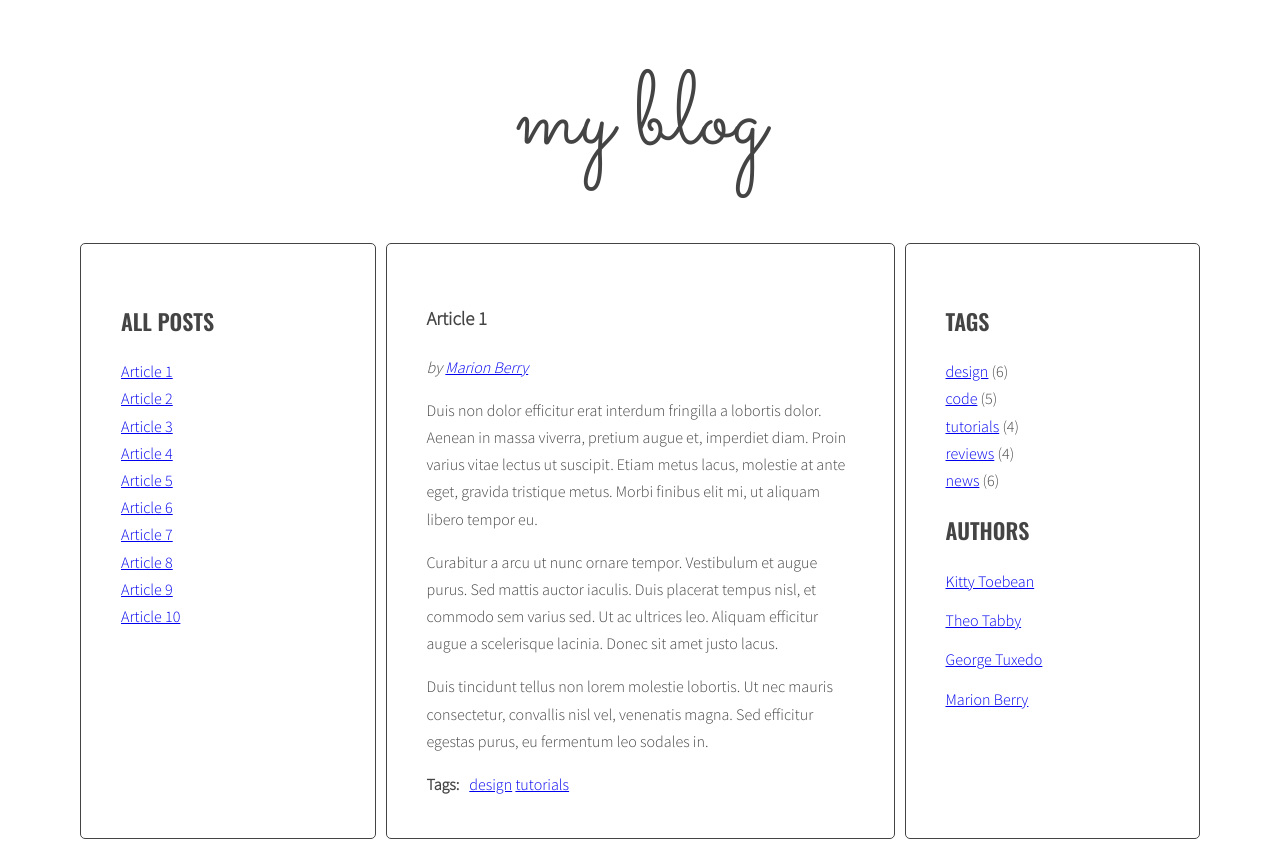
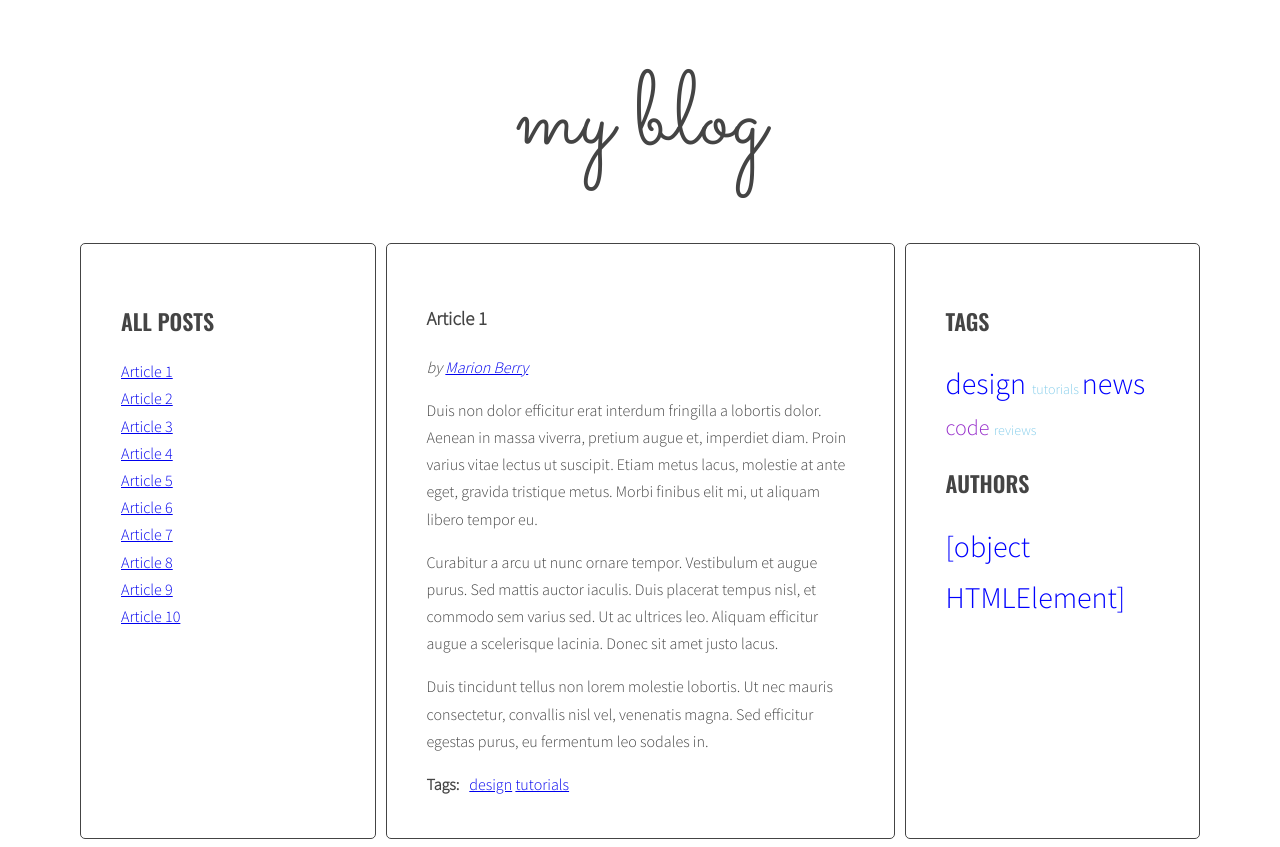
Before and after one commit to nietakbo/javascript-blog, a website: page index.html in a window 1280 px wide. Drawn offline with nearby package versions, Linux system fonts and the light colour scheme.

Commit message:
edit generateAuthors

```diff
--- a/index.html
+++ b/index.html
@@ -64,7 +64,7 @@
                   </ul>
                 </div>
               </article>
-              <article class="post" id="article-3" data-tags="news revievs design" data-author="George Tuxedo">
+              <article class="post" id="article-3" data-tags="news reviews design" data-author="George Tuxedo">
                 <h3 class="post-title">Article 3</h3>
                 <p class="post-author">by George Tuxedo</p>
                 <div class="post-content">
@@ -216,11 +216,11 @@
             <aside class="sidebar">
               <h2 class="section-title">Tags</h2>
               <ul class="list tags">
-                <li><a href="#">design</a> <span>(6)</span></li>
+                <!-- <li><a href="#">design</a> <span>(6)</span></li>
                 <li><a href="#">code</a> <span>(5)</span></li>
                 <li><a href="#">tutorials</a> <span>(4)</span></li>
                 <li><a href="#">reviews</a> <span>(4)</span></li>
-                <li><a href="#">news</a> <span>(6)</span></li>
+                <li><a href="#">news</a> <span>(6)</span></li> -->
               </ul>
               <h2 class="section-title">Authors</h2>
               <ul class="list authors">
--- a/js/script.js
+++ b/js/script.js
@@ -45,7 +45,11 @@ const optArticleSelector = '.post',
   optTitleSelector = '.post-title',
   optTitleListSelector = '.titles',
   optArticleTagsSelector='.post-tags .list',
-  optAritcleAuthor='.post-author';
+  optAritcleAuthor='.post-author',
+  optTagsListSelector='.tags.list',
+  optCloudClassCount='5',
+  optCloudClassPrefix='tag-size-',
+  optAuthorListSelector='.list.authors';
 
 const generateTitleLinks = function(customSelector = ''){
   /* remove contents of titleList */
@@ -85,7 +89,32 @@ const generateTitleLinks = function(customSelector = ''){
   console.log(customSelector);
 };
 
+
+const calculateTagsParams = function(tags){
+  const params = {max:0,min:999999};
+  for(let tag in tags){
+    console.log(tag + ' is used ' + tags[tag] + ' times');
+    if(tags[tag] > params.max){
+      params.max = tags[tag];
+    }
+    else if(tags[tag] < params.min){
+      params.min = tags[tag];
+    }
+  }
+  return params;
+};
+  const calculateTagClass = function(count,params){
+    const normalizedCount = count - params.min;
+    const normalizedMax = params.max - params.min;
+    const percentage = normalizedCount / normalizedMax;
+    const classNumber = Math.floor( percentage * (optCloudClassCount - 1) + 1 );
+    return optCloudClassPrefix + classNumber;
+  };
+
 const generateTags = function(){
+
+  /* [NEW] create a new variable allTags with an empty object */
+  let allTags = {};
   /* find all articles */
   const articles = document.querySelectorAll(optArticleSelector);
   /* START LOOP: for every article: */
@@ -106,13 +135,45 @@ const generateTags = function(){
         const linkHTML = '<li><a href="#tag-' + tag + '"><span>' + tag + '</span></a></li> ';
     /* add generated code to HTML variable */
         html = html + linkHTML;
+    /* [NEW] check if this link is NOT already in allTags */
+      if(!allTags[tag]) {
+        /* [NEW] add tag to allTags object */
+        allTags[tag] = 1;
+      }
+      else {
+        allTags[tag]++;
+      }
   /* END LOOP: for each tag */
-  }
+    }
   /* insert HTML of all the links into the tags wrapper */
   tagsList.innerHTML = html;
   /* END LOOP: for every article: */
-    }
+  }
+  /* [NEW] find list of tags in right column */
+  const tagList = document.querySelector(optTagsListSelector);
+
+  /* [NEW] add html from allTags to tagList */
+  // tagList.innerHTML = allTags.join(' ');
+  const tagsParams = calculateTagsParams(allTags);
+  console.log('tagsParams:', tagsParams);
+  /* [NEW] create variable for all links HTML code */
+  let allTagsHTML = '';
+  /* [NEW] START LOOP: for each tag in allTags: */
+  for(let tag in allTags){
+    // allTagsHTML += tag + ' (' + allTags[tag] + ') ';
+    /* [NEW] generate code of a link and add it to allTagsHTML */
+    const tagLinkHTML = '<a href="#" class="' + calculateTagClass(allTags[tag], tagsParams) + '">'+ tag +' '+'</a>';
+    console.log('tagLinkHTML:', tagLinkHTML);
+
+    allTagsHTML += tagLinkHTML;
+  }
+  /* [NEW] END LOOP: for each tag in allTags: */
+
+  /*[NEW] add HTML from allTagsHTML to tagList */
+  tagList.innerHTML = allTagsHTML;
 };
+
+
     const tagClickHandler = function(event){
     /* prevent default action for this event */
     event.preventDefault();
@@ -154,21 +215,35 @@ const generateTags = function(){
   };
 
   const generateAuthors = function(){
+    let allAuthors={};
     const articles = document.querySelectorAll(optArticleSelector);
-  /* START LOOP: for every article: */
+    const authorList = document.querySelector(optAuthorListSelector);
   for(let article of articles){
-  /* find tags wrapper */
+
     const authorsList = article.querySelector(optAritcleAuthor);
-  /* make html variable with empty string */
     let html = '';
-  /* get tags from data-tags attribute */
     const articleAuthor = article.getAttribute('data-author');
-    /* create HTML of the link */
     const linkHTML = '<p>by <a href="#author-'+ articleAuthor +'"><span>' + articleAuthor + '</span></a></p>';
     console.log(linkHTML);
-    /* insert link into titleList */
+
     html = html + linkHTML;
     authorsList.innerHTML = html;
+
+
+    if(!allAuthors[article]) {
+      allAuthors[article] = 1;
+    }
+    else {
+      allAuthors[article]++;
+    }
+    const authorsParams=calculateTagsParams(allAuthors);
+    let allAuthorsHTML='';
+    for(let author in allAuthors){
+    const authorLinkHTML='<a href="#" class="' + calculateTagClass(allAuthors[author], authorsParams) + '">'+ author +' '+'</a>';
+      allAuthorsHTML += authorLinkHTML;
+    }
+    authorList.innerHTML = allAuthorsHTML;
+
     }
   };
 
@@ -213,8 +288,10 @@ const addClickListenersToAuthors = function(){
   /* END LOOP: for each link */
 }
 };
-generateAuthors();
+
+
 generateTags();
 addClickListenersToTags();
+generateAuthors();
 addClickListenersToAuthors();
 generateTitleLinks();
--- a/sass/style.scss
+++ b/sass/style.scss
@@ -118,3 +118,35 @@ body {
     margin: 0 10px 0 0;
   }
 }
+
+.tag-size-1{
+  font-size:14px;
+  display: inline;
+  text-decoration: none;
+  color:skyblue;
+}
+.tag-size-2{
+  font-size:18px;
+  display: inline;
+  text-decoration: none;
+  color:darkorchid;
+}
+.tag-size-3{
+  font-size:22px;
+  display: inline;
+  text-decoration: none;
+  color:darkorchid;
+
+}
+.tag-size-4{
+  font-size:26px;
+  display: inline;
+  text-decoration: none;
+  color:darkorchid;
+}
+.tag-size-5{
+  font-size:30px;
+  display: inline;
+  text-decoration: none;
+  color:blue;
+}
```
Also changed, not shown: sass/style.css, sass/style.min.css.
